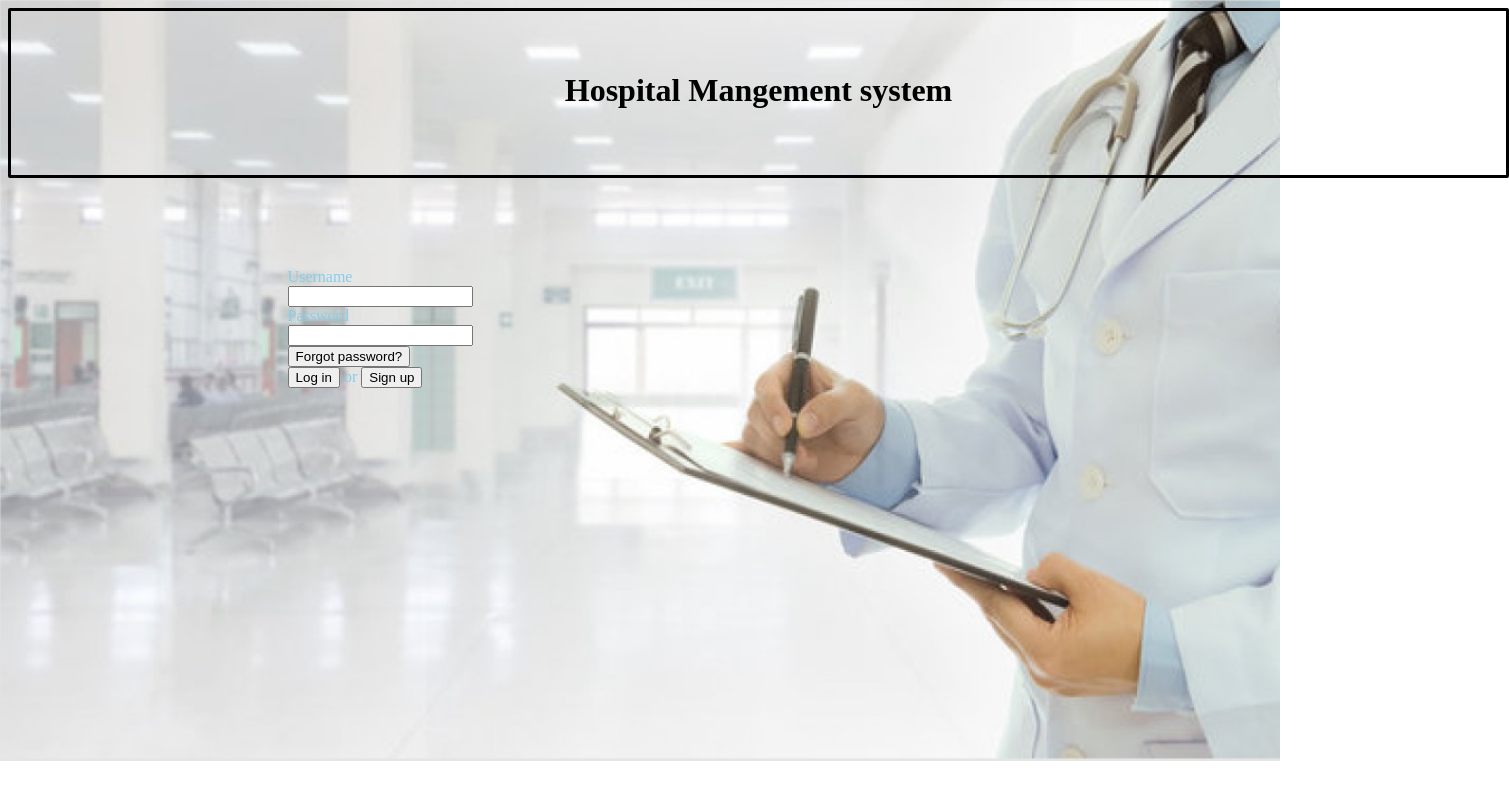
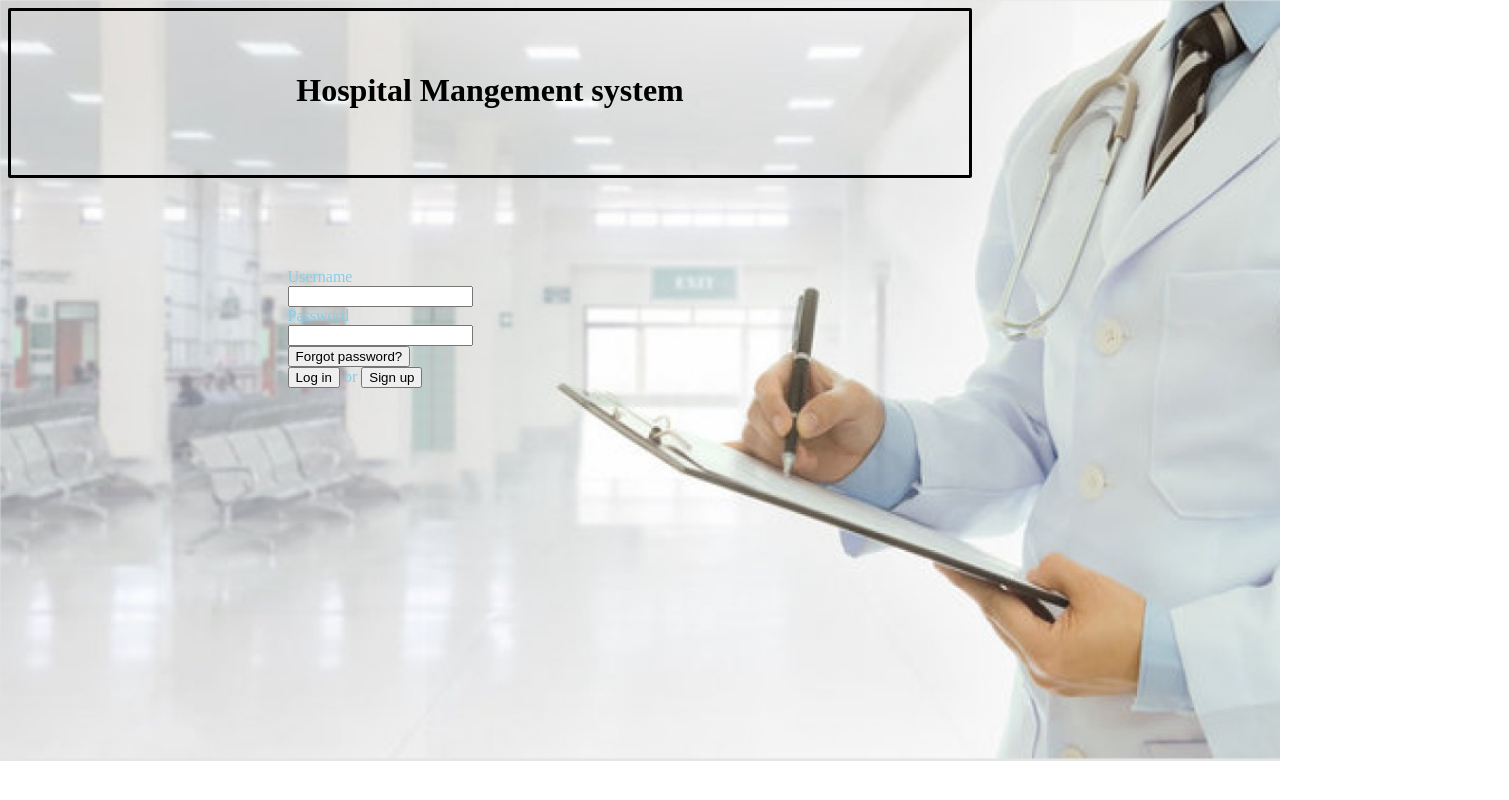
Before and after one commit to Greshmanth/Hospital-Mangement-System, a plain HTML site: page index.html in a window 1280 px wide. Shown: the whole page, 1509 px wide, since content can reach past the window. Drawn offline with Linux system fonts and the light colour scheme.

Commit message:
Update style.css

```diff
--- a/style.css
+++ b/style.css
@@ -23,7 +23,7 @@ form {
 .box > div {
   border: solid 3px;
   border-radius: 2px;
-  width: 1415px;
+  width: 878px;
   height: 84px;
   padding: 40px;
 }
```
